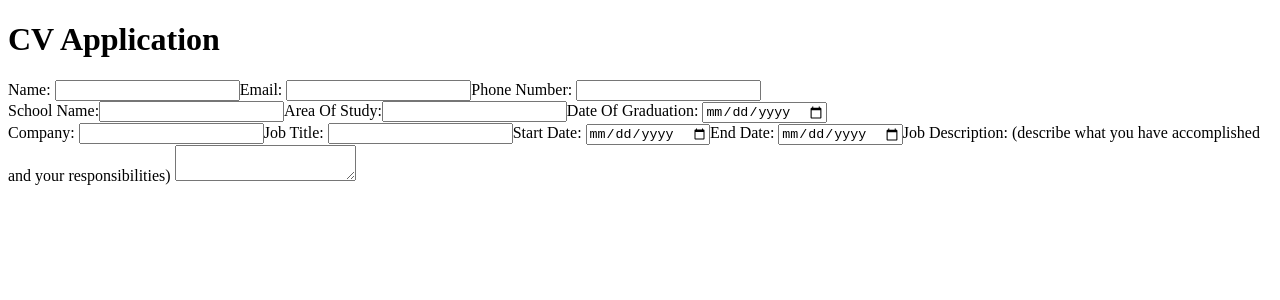
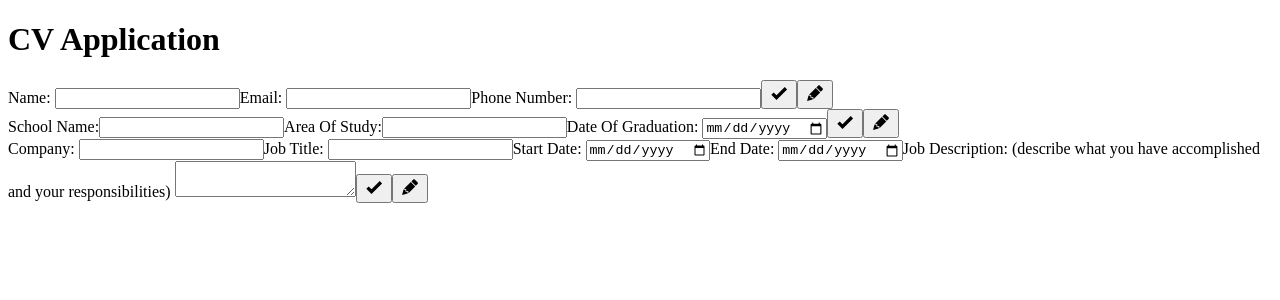
Before and after one commit to SeasonedSoup/CV-Application, a React (Vite) app: page / in a window 1280 px wide. Shown: the top 300 px of the page. Built offline with nearby package versions, Linux system fonts and the light colour scheme.

Commit message:
Gather Asset and Add submti and edit button
for each for mwill contain this next will be
functionality and utilizing states and props to
save states

```diff
--- a/src/components/EducationForm.jsx
+++ b/src/components/EducationForm.jsx
@@ -1,3 +1,5 @@
+import submitSvg from "../assets/check-bold.svg"
+import editSvg from "../assets/lead-pencil.svg"
 function EducationForm() {
     return (
         <form>
@@ -9,6 +11,14 @@ function EducationForm() {
 
             <label htmlFor="graduationDate">Date Of Graduation: </label>
             <input type="date" id="graduationDate" name="graduationDate"/>
+
+            <button type="submit">
+                <img src={submitSvg} alt="SubmitButton" style={{width: '20px', height: '20px'}}/>
+            </button>
+
+            <button type="button">
+                <img src={editSvg} alt="EditButton" style={{width: '20px', height: '20px'}} />
+            </button>
         </form>
     )
 }
--- a/src/components/ExperienceForm.jsx
+++ b/src/components/ExperienceForm.jsx
@@ -1,3 +1,6 @@
+import submitSvg from "../assets/check-bold.svg"
+import editSvg from "../assets/lead-pencil.svg"
+
 function ExperienceForm() {
     return (
         <form>
@@ -15,6 +18,14 @@ function ExperienceForm() {
 
             <label htmlFor="jobDescription">Job Description: (describe what you have accomplished and your responsibilities) </label>
             <textarea name="jobDescription" id="jobDescription"></textarea>
+
+            <button type="submit">
+                <img src={submitSvg} alt="SubmitButton" style={{width: '20px', height: '20px'}}/>
+            </button>
+
+            <button type="button">
+                <img src={editSvg} alt="EditButton" style={{width: '20px', height: '20px'}} />
+            </button>
         </form>
     )
 }
--- a/src/components/InformationForm.jsx
+++ b/src/components/InformationForm.jsx
@@ -1,3 +1,6 @@
+import submitSvg from "../assets/check-bold.svg"
+import editSvg from "../assets/lead-pencil.svg"
+
 function InformationForm() {
     return (
         <form>
@@ -10,6 +13,13 @@ function InformationForm() {
             <label htmlFor="telephone">Phone Number: </label>
             <input type="tel" id="telephone" name="telephone" />
 
+            <button type="submit">
+                <img src={submitSvg} alt="SubmitButton" style={{width: '20px', height: '20px'}}/>
+            </button>
+
+            <button type="button">
+                <img src={editSvg} alt="EditButton" style={{width: '20px', height: '20px'}} />
+            </button>
         </form>
     )
 }
```
Also changed, not shown: src/assets/check-bold.svg (added), src/assets/lead-pencil.svg (added).
